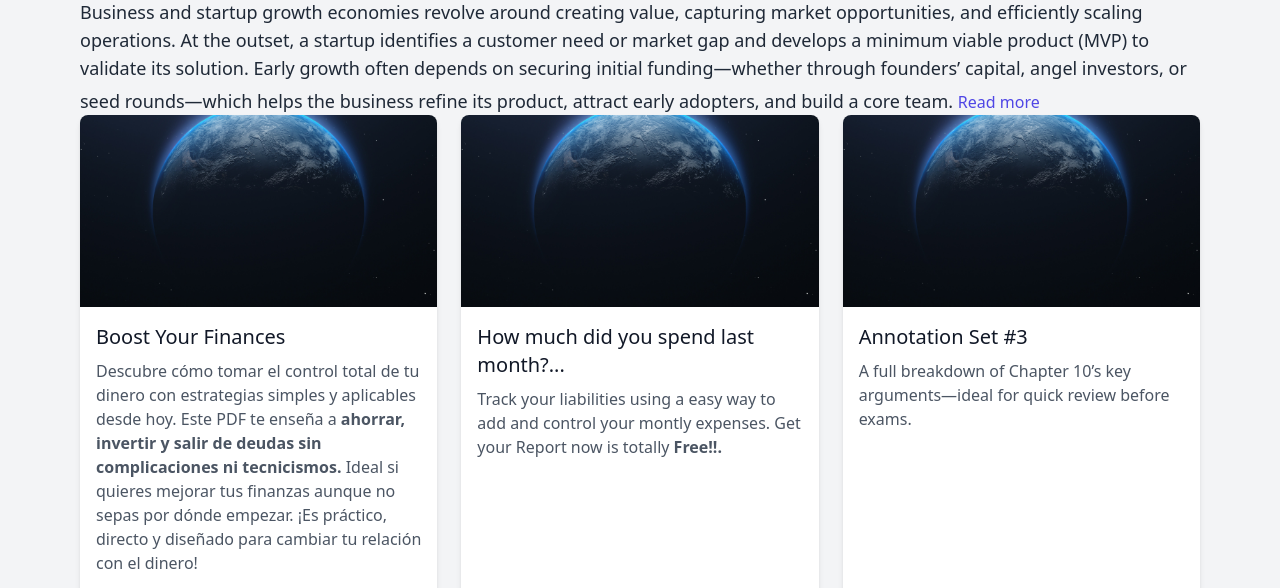
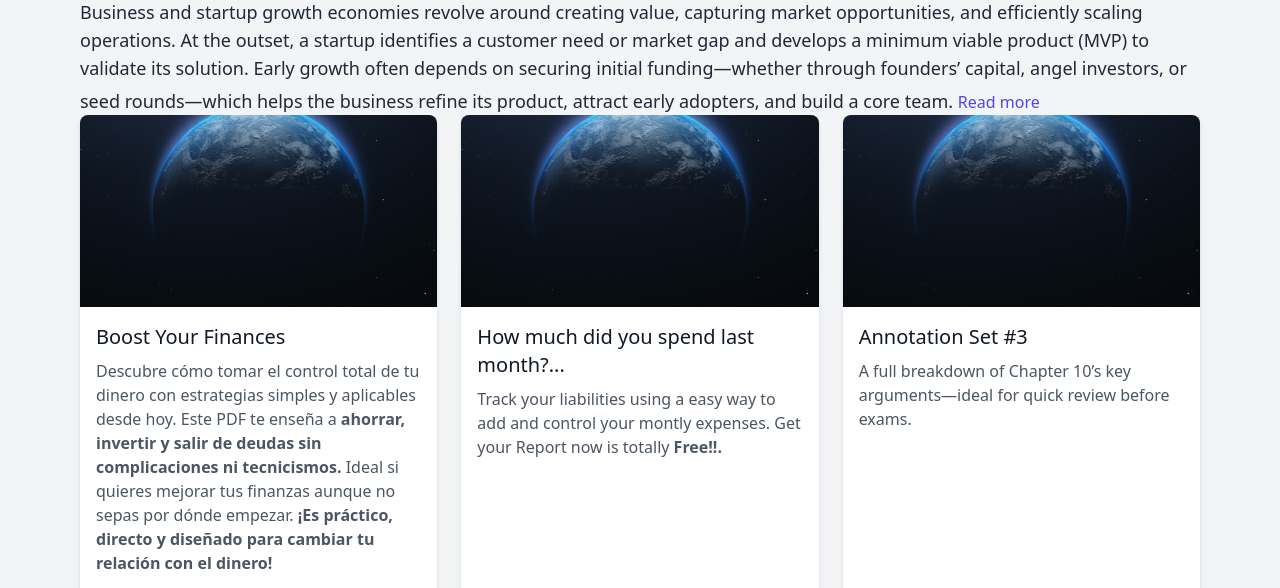
Before and after one commit to youngnigth/Prototype-1, a plain HTML site: page index.html in a window 1280 px wide. Shown: the part 194-782 px from the top of the page. Drawn offline with nearby package versions, Linux system fonts and the light colour scheme; a script that the page names is missing.

Commit message:
Update index.html

```diff
--- a/index.html
+++ b/index.html
@@ -115,7 +115,7 @@
           Descubre cómo tomar el control total de tu dinero con estrategias simples y aplicables desde hoy.
 Este PDF te enseña a <b>ahorrar, invertir y salir de deudas sin complicaciones ni tecnicismos.</b>
 Ideal si quieres mejorar tus finanzas aunque no sepas por dónde empezar.
-¡Es práctico, directo y diseñado para cambiar tu relación con el dinero!
+<b>¡Es práctico, directo y diseñado para cambiar tu relación con el dinero!</b>
         </p>
         <button
           class="mt-4 w-full py-2 bg-indigo-600 text-white rounded hover:bg-indigo-700 transition"
```
